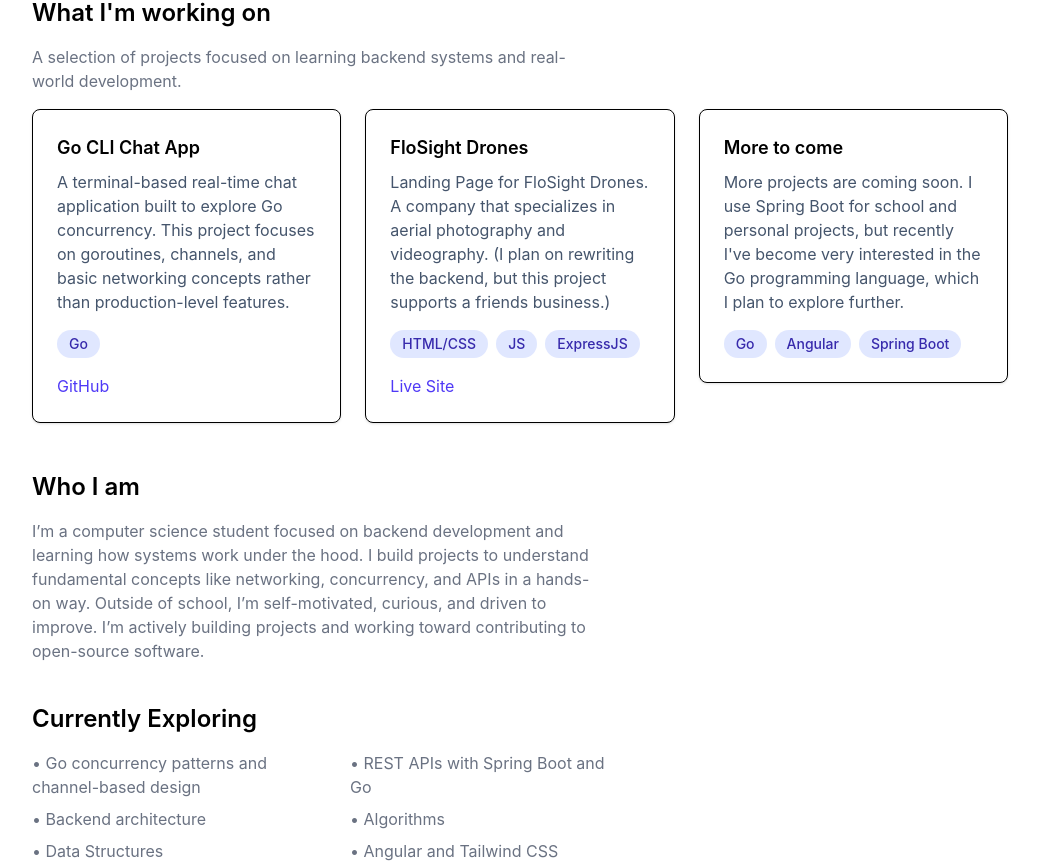
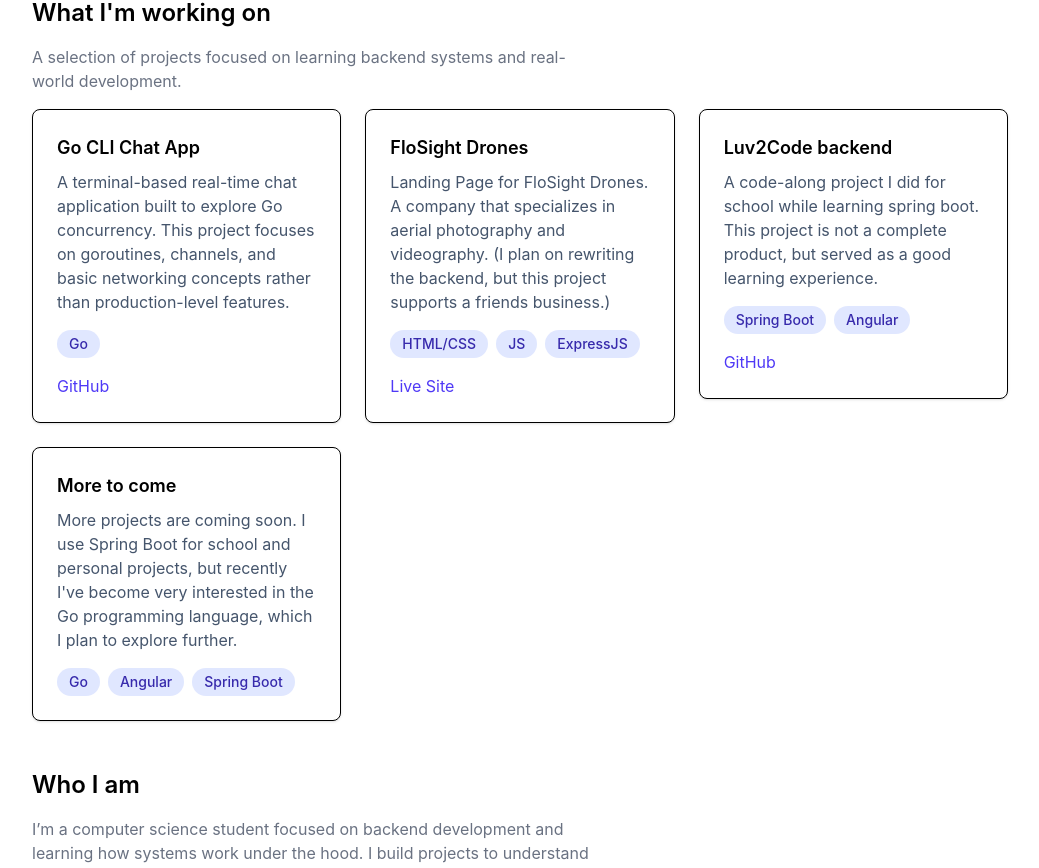
Before and after one commit to anthony-winchell/portfolio, an Angular app: page / in a window 1280 px wide. Shown: the part 547-1415 px from the top of the page, without its empty margins (120-1159 px from the left). Built offline with nearby package versions, Linux system fonts and the light colour scheme.

Commit message:
added another project

```diff
--- a/src/app/components/home/home.html
+++ b/src/app/components/home/home.html
@@ -53,6 +53,14 @@
     ></app-project-card>
 
     <app-project-card
+      name="Luv2Code backend"
+      description="A code-along project I did for school while learning spring boot.
+      This project is not a complete product, but served as a good learning experience."
+      [technologies] = "['Spring Boot', 'Angular']"
+      github="https://github.com/anthony-winchell/D288-back-end.git"
+      />
+
+    <app-project-card
       name="More to come"
       description="More projects are coming soon. I use Spring Boot for school and personal projects, but recently I've become very interested in the Go programming language, which I plan to explore further."
       [technologies]="['Go', 'Angular', 'Spring Boot']"
```
